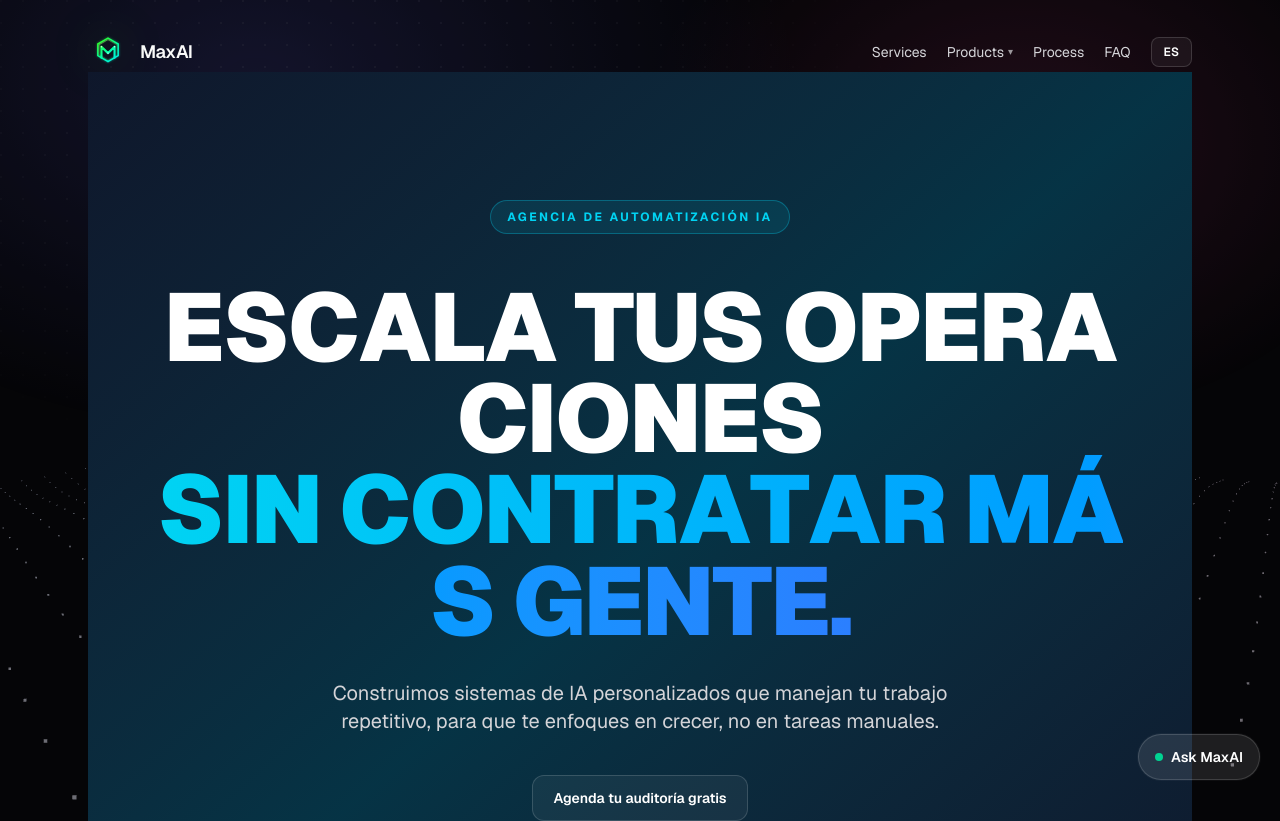
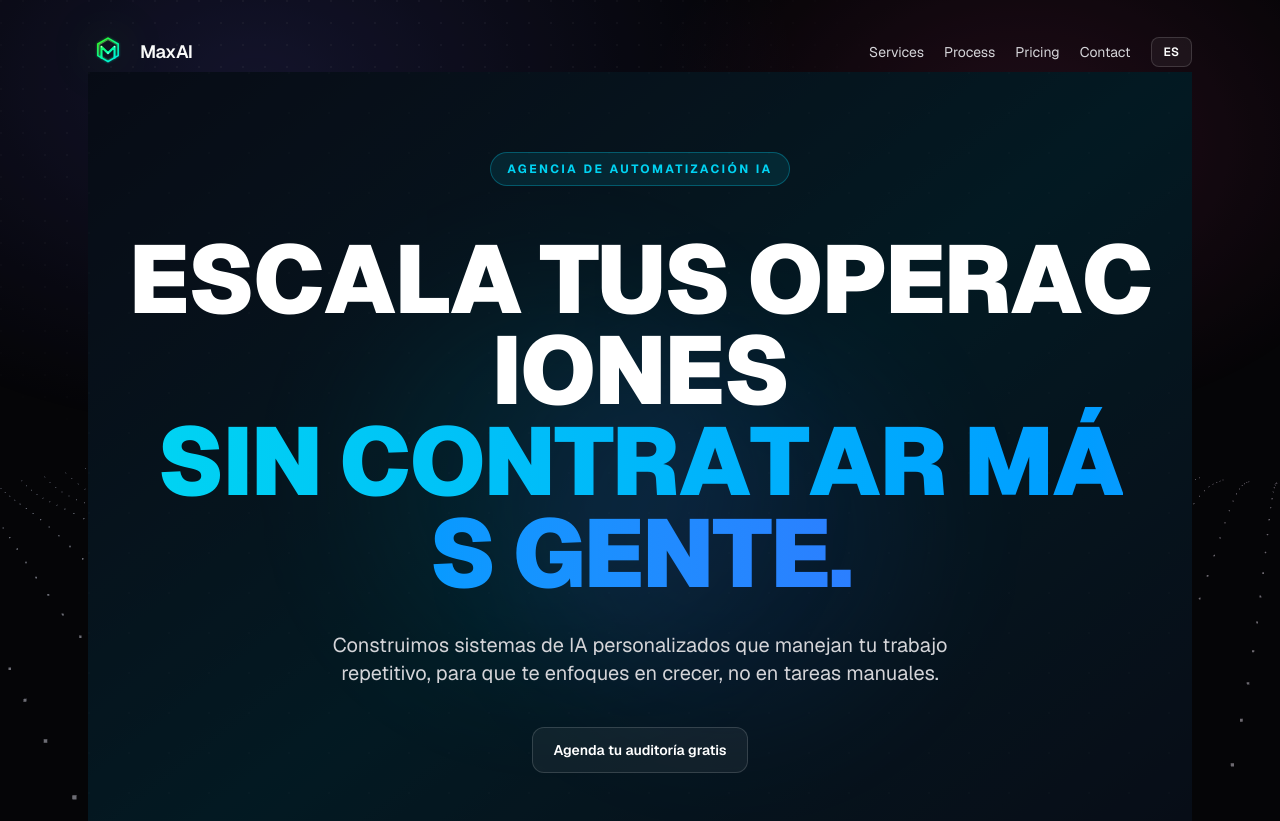
Before and after one commit to MaxSosaD/maxai-agency-site, a Next.js app: page /en in a window 1280 px wide. Shown: the top 821 px of the page. Built offline with nearby package versions, Linux system fonts and the light colour scheme.

Commit message:
Fix: hero animado, precios personalizados, menú funcional, locale ES por defecto

```diff
--- a/package.json
+++ b/package.json
@@ -9,6 +9,7 @@
     "lint": "eslint"
   },
   "dependencies": {
+    "@splinetool/react-spline": "^4.1.0",
     "framer-motion": "^12.31.0",
     "next": "15.1.11",
     "react": "19.2.3",
--- a/src/app/[locale]/page.tsx
+++ b/src/app/[locale]/page.tsx
@@ -1,16 +1,15 @@
 "use client";
 
-import { useState, useEffect } from "react";
+import { useState } from "react";
 import { motion } from "framer-motion";
 import * as React from "react";
-import { FloatingChat } from "@/components/FloatingChat";
 import { SiteShell } from "@/components/SiteShell";
 import { WhatsAppCTA } from "@/components/WhatsAppCTA";
 import { CalendlyCTA } from "@/components/CalendlyCTA";
 import type { Locale } from "@/lib/i18n";
 
 // ============================================================
-// ANIMATED TEXT - Letra por letra como Kyma
+// ANIMATED TEXT - Letra por letra
 // ============================================================
 function AnimatedText({
   text,
@@ -30,7 +29,7 @@ function AnimatedText({
           initial={{ opacity: 0, y: 20 }}
           whileInView={{ opacity: 1, y: 0 }}
           viewport={{ once: true }}
-          transition={{ delay: delay + i * 0.02, duration: 0.3 }}
+          transition={{ delay: delay + i * 0.015, duration: 0.3 }}
           style={{ display: "inline-block" }}
         >
           {char === " " ? "\u00A0" : char}
@@ -41,7 +40,7 @@ function AnimatedText({
 }
 
 // ============================================================
-// SECTION NUMBER - [01] style like Kyma
+// SECTION NUMBER - [01] style
 // ============================================================
 function SectionNumber({ num }: { num: string }) {
   return (
@@ -76,7 +75,7 @@ function StatCard({ value, label, delay = 0 }: { value: string; label: string; d
 }
 
 // ============================================================
-// ROI CALCULATOR - Like Kyma
+// ROI CALCULATOR
 // ============================================================
 function ROICalculator() {
   const [employees, setEmployees] = useState(10);
@@ -219,18 +218,16 @@ function ServiceCard({
 }
 
 // ============================================================
-// PRICING CARD
+// PRICING CARD - Sin precios fijos, todo personalizado
 // ============================================================
 function PricingCard({
   name,
-  price,
   description,
   features,
   popular = false,
   delay = 0,
 }: {
   name: string;
-  price: string;
   description: string;
   features: string[];
   popular?: boolean;
@@ -250,14 +247,13 @@ function PricingCard({
     >
       {popular && (
         <div className="absolute -top-3 left-1/2 -translate-x-1/2 rounded-full bg-cyan-400 px-3 py-1 text-xs font-bold text-black">
-          POPULAR
+          MÁS POPULAR
         </div>
       )}
       <h3 className="text-xl font-bold text-white">{name}</h3>
       <p className="mt-2 text-sm text-zinc-400">{description}</p>
-      <div className="mt-4 flex items-baseline gap-1">
-        <span className="text-4xl font-black text-white">{price}</span>
-        <span className="text-zinc-500">/mes</span>
+      <div className="mt-4">
+        <span className="text-3xl font-black text-white">Contáctanos</span>
       </div>
       <ul className="mt-6 space-y-3">
         {features.map((feature) => (
@@ -271,7 +267,7 @@ function PricingCard({
       </ul>
       <div className="mt-6">
         <WhatsAppCTA
-          label={popular ? "Empezar ahora" : "Contactar"}
+          label="Pedir cotización"
           prefill={`Hola MaxAI, me interesa el plan ${name}. ¿Podemos hablar?`}
         />
       </div>
@@ -350,6 +346,7 @@ export default function Page({
   params: Promise<{ locale: Locale }>;
 }) {
   const { locale } = React.use(params);
+
   const t = {
     heroKicker: "AGENCIA DE AUTOMATIZACIÓN IA",
     heroHeadline: "ESCALA TUS OPERACIONES",
@@ -381,9 +378,9 @@ export default function Page({
     ],
 
     plans: [
-      { name: "Quick Win", price: "$499", description: "Para equipos pequeños.", features: ["1 flujo", "3 integraciones", "2 semanas", "Email support"], popular: false },
-      { name: "Scale", price: "$2,500", description: "Para empresas medianas.", features: ["3 flujos", "Integraciones ilimitadas", "Analítica", "Soporte prioritario"], popular: true },
-      { name: "Full Stack", price: "$6,750", description: "Para grandes organizaciones.", features: ["Flujos ilimitados", "Enterprise", "SLA", "Estratega dedicado"], popular: false },
+      { name: "Quick Win", description: "Para automatizar un proceso específico de alto impacto.", features: ["1 flujo de automatización", "Hasta 3 integraciones", "Implementación en 2 semanas", "Soporte por email"] },
+      { name: "Scale", description: "Para empresas listas para automatizar múltiples procesos.", features: ["Hasta 3 flujos de automatización", "Integraciones ilimitadas", "Analítica avanzada", "Soporte prioritario", "Revisiones estratégicas"], popular: true },
+      { name: "Enterprise", description: "Estrategia integral para grandes organizaciones.", features: ["Automatizaciones ilimitadas", "Integraciones enterprise", "Onboarding white-glove", "Sesiones mensuales", "SLA garantizado", "Estratega dedicado"] },
     ],
 
     testimonials: [
@@ -395,11 +392,36 @@ export default function Page({
 
   return (
     <SiteShell locale={locale}>
-      {/* HERO */}
+      {/* ============================================================ */}
+      {/* HERO - Fondo animado con partículas */}
+      {/* ============================================================ */}
       <section className="relative min-h-screen overflow-hidden">
-        <div className="absolute inset-0 bg-gradient-to-br from-slate-900 via-cyan-950 to-slate-900" />
+        {/* Fondo animado */}
+        <div className="absolute inset-0 z-0">
+          {/* Gradiente base */}
+          <div className="absolute inset-0 bg-gradient-to-br from-slate-900 via-cyan-950 to-slate-900" />
 
-        <div className="relative px-6 py-20 md:px-12 md:py-32">
+          {/* Grid pattern */}
+          <div
+            className="absolute inset-0 opacity-20"
+            style={{
+              backgroundImage: `radial-gradient(circle at 1px 1px, rgba(255,255,255,0.15) 1px, transparent 0)`,
+              backgroundSize: '40px 40px'
+            }}
+          />
+
+          {/* Glowing orbs */}
+          <div className="absolute left-1/4 top-1/4 h-96 w-96 animate-pulse rounded-full bg-cyan-500/20 blur-3xl" />
+          <div className="absolute bottom-1/4 right-1/4 h-96 w-96 animate-pulse rounded-full bg-blue-500/20 blur-3xl" style={{ animationDelay: '1s' }} />
+          <div className="absolute left-1/2 top-1/2 h-64 w-64 -translate-x-1/2 -translate-y-1/2 animate-pulse rounded-full bg-purple-500/10 blur-3xl" style={{ animationDelay: '2s' }} />
+        </div>
+
+        {/* Overlay para legibilidad */}
+        <div className="absolute inset-0 z-10 bg-black/50" />
+
+        {/* Contenido del hero */}
+        <div className="relative z-20 flex min-h-screen flex-col items-center justify-center px-6 py-20">
+          {/* Kicker */}
           <motion.div
             initial={{ opacity: 0 }}
             animate={{ opacity: 1 }}
@@ -410,6 +432,7 @@ export default function Page({
             </span>
           </motion.div>
 
+          {/* Headline */}
           <div className="mx-auto mt-12 max-w-5xl text-center">
             <h1 className="text-5xl font-black leading-[0.95] tracking-tight text-white md:text-7xl lg:text-8xl">
               <AnimatedText text={t.heroHeadline} delay={0.1} />
@@ -420,6 +443,7 @@ export default function Page({
             </h1>
           </div>
 
+          {/* Subheadline */}
           <motion.p
             className="mx-auto mt-8 max-w-2xl text-center text-lg text-zinc-300 md:text-xl"
             initial={{ opacity: 0, y: 20 }}
@@ -429,6 +453,7 @@ export default function Page({
             {t.heroSub}
           </motion.p>
 
+          {/* CTA */}
           <motion.div
             className="mt-10 flex flex-wrap justify-center gap-4"
             initial={{ opacity: 0, y: 20 }}
@@ -438,6 +463,7 @@ export default function Page({
             <CalendlyCTA label={t.heroCTA} />
           </motion.div>
 
+          {/* Trust */}
           <motion.p
             className="mt-16 text-center text-sm text-zinc-500"
             initial={{ opacity: 0 }}
@@ -460,7 +486,7 @@ export default function Page({
       </section>
 
       {/* ROI CALCULATOR */}
-      <section className="px-6 py-24 md:px-12">
+      <section className="px-6 py-24 md:px-12" id="calculadora">
         <div className="mx-auto max-w-4xl">
           <SectionNumber num="01" />
           <h2 className="mt-4 text-3xl font-black tracking-tight text-white md:text-4xl">
@@ -474,7 +500,7 @@ export default function Page({
       </section>
 
       {/* SERVICES */}
-      <section className="px-6 py-24 md:px-12">
+      <section className="px-6 py-24 md:px-12" id="servicios">
         <div className="mx-auto max-w-6xl">
           <SectionNumber num="02" />
           <h2 className="mt-4 text-3xl font-black tracking-tight text-white md:text-5xl">
@@ -497,7 +523,7 @@ export default function Page({
       </section>
 
       {/* HOW IT WORKS */}
-      <section className="px-6 py-24 md:px-12">
+      <section className="px-6 py-24 md:px-12" id="proceso">
         <div className="mx-auto max-w-6xl">
           <SectionNumber num="03" />
           <h2 className="mt-4 text-3xl font-black tracking-tight text-white md:text-5xl">
@@ -535,19 +561,19 @@ export default function Page({
       </section>
 
       {/* PRICING */}
-      <section className="px-6 py-24 md:px-12">
+      <section className="px-6 py-24 md:px-12" id="precios">
         <div className="mx-auto max-w-6xl">
           <SectionNumber num="04" />
           <h2 className="mt-4 text-3xl font-black tracking-tight text-white md:text-5xl">
             PLANES FLEXIBLES PARA CUALQUIER ESCALA.
           </h2>
+          <p className="mt-4 text-zinc-400">Cada negocio es único. Contáctanos y te armamos un plan a tu medida.</p>
 
           <div className="mt-12 grid gap-6 md:grid-cols-3">
             {t.plans.map((plan, i) => (
               <PricingCard
                 key={plan.name}
                 name={plan.name}
-                price={plan.price}
                 description={plan.description}
                 features={plan.features}
                 popular={plan.popular}
@@ -582,7 +608,7 @@ export default function Page({
       </section>
 
       {/* CTA FINAL */}
-      <section className="px-6 py-24 md:px-12">
+      <section className="px-6 py-24 md:px-12" id="contacto">
         <div className="mx-auto max-w-3xl text-center">
           <SectionNumber num="06" />
           <h2 className="mt-4 text-3xl font-black tracking-tight text-white md:text-5xl">
@@ -596,8 +622,6 @@ export default function Page({
           </div>
         </div>
       </section>
-
-      <FloatingChat locale={locale} />
     </SiteShell>
   );
 }
--- a/src/components/SiteHeader.tsx
+++ b/src/components/SiteHeader.tsx
@@ -46,6 +46,8 @@ export function SiteHeader({ locale }: { locale: Locale }) {
   const t = {
     services: locale === "es" ? "Servicios" : "Services",
     process: locale === "es" ? "Proceso" : "Process",
+    pricing: locale === "es" ? "Precios" : "Pricing",
+    contact: locale === "es" ? "Contacto" : "Contact",
     lang: locale === "es" ? "EN" : "ES",
     langHref: locale === "es" ? "/en" : "/es",
   };
@@ -58,15 +60,11 @@ export function SiteHeader({ locale }: { locale: Locale }) {
             ? "rounded-xl px-4 py-3 text-sm font-semibold text-zinc-100 hover:bg-white/5"
             : "hover:text-white"
         }
-        href="#what"
+        href="#servicios"
         onClick={() => setOpen(false)}
       >
         {t.services}
       </a>
-
-      <div className={mobile ? "px-4" : ""}>
-        <ProductsMenu locale={locale} />
-      </div>
 
       <a
         className={
@@ -74,7 +72,7 @@ export function SiteHeader({ locale }: { locale: Locale }) {
             ? "rounded-xl px-4 py-3 text-sm font-semibold text-zinc-100 hover:bg-white/5"
             : "hover:text-white"
         }
-        href="#process"
+        href="#proceso"
         onClick={() => setOpen(false)}
       >
         {t.process}
@@ -86,10 +84,22 @@ export function SiteHeader({ locale }: { locale: Locale }) {
             ? "rounded-xl px-4 py-3 text-sm font-semibold text-zinc-100 hover:bg-white/5"
             : "hover:text-white"
         }
-        href="#faq"
+        href="#precios"
         onClick={() => setOpen(false)}
       >
-        FAQ
+        {t.pricing}
+      </a>
+
+      <a
+        className={
+          mobile
+            ? "rounded-xl px-4 py-3 text-sm font-semibold text-zinc-100 hover:bg-white/5"
+            : "hover:text-white"
+        }
+        href="#contacto"
+        onClick={() => setOpen(false)}
+      >
+        {t.contact}
       </a>
 
       <Link
```
Also changed, not shown: 1 other file (tests, documents, lock files or other folders).
